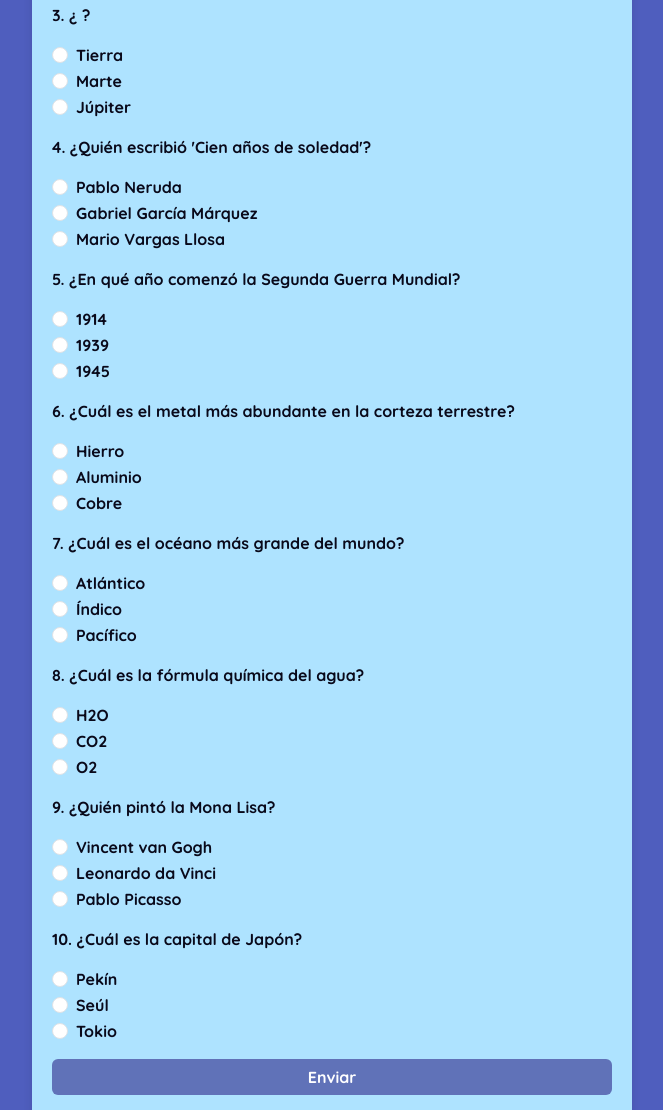
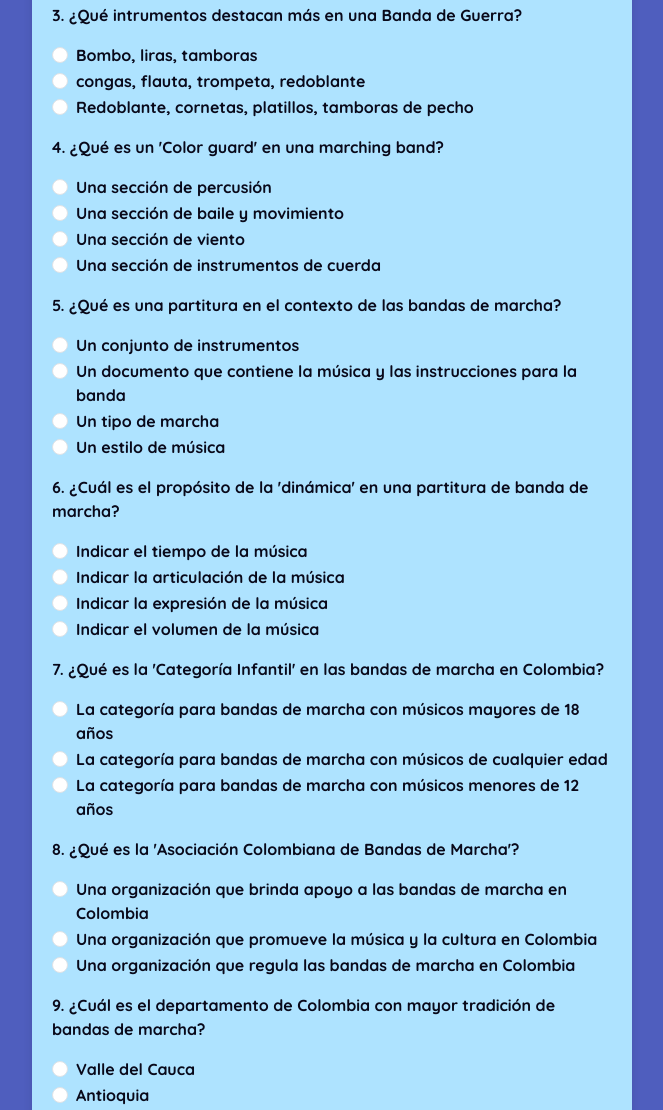
Before and after one commit to itsuka-shido12/BMC, a plain HTML site: page pages/formCerti.html in a window 1280 px wide. Shown: the part 377-1487 px from the top of the page, without its empty margins (308-971 px from the left). Drawn offline with nearby package versions, Linux system fonts and the light colour scheme.

Commit message:
certificacion terminada

```diff
--- a/pages/formCerti.html
+++ b/pages/formCerti.html
@@ -77,14 +77,14 @@
              <!-- Preguntas adicionales -->
              <script>
                  let preguntas = [
-                     { pregunta: "3. ¿   ?", opciones: ["Tierra", "Marte", "Júpiter"], respuesta: "c" },
-                     { pregunta: "4. ¿Quién escribió 'Cien años de soledad'?", opciones: ["Pablo Neruda", "Gabriel García Márquez", "Mario Vargas Llosa"], respuesta: "b" },
-                     { pregunta: "5. ¿En qué año comenzó la Segunda Guerra Mundial?", opciones: ["1914", "1939", "1945"], respuesta: "b" },
-                     { pregunta: "6. ¿Cuál es el metal más abundante en la corteza terrestre?", opciones: ["Hierro", "Aluminio", "Cobre"], respuesta: "b" },
-                     { pregunta: "7. ¿Cuál es el océano más grande del mundo?", opciones: ["Atlántico", "Índico", "Pacífico"], respuesta: "c" },
-                     { pregunta: "8. ¿Cuál es la fórmula química del agua?", opciones: ["H2O", "CO2", "O2"], respuesta: "a" },
-                     { pregunta: "9. ¿Quién pintó la Mona Lisa?", opciones: ["Vincent van Gogh", "Leonardo da Vinci", "Pablo Picasso"], respuesta: "b" },
-                     { pregunta: "10. ¿Cuál es la capital de Japón?", opciones: ["Pekín", "Seúl", "Tokio"], respuesta: "c" }
+                     { pregunta: "3. ¿Qué intrumentos destacan más en una Banda de Guerra?", opciones: ["Bombo, liras, tamboras", "congas, flauta, trompeta, redoblante", "Redoblante, cornetas, platillos, tamboras de pecho"], respuesta: "c" },
+                     { pregunta: "4. ¿Qué es un 'Color guard' en una marching band?", opciones: ["Una sección de percusión", "Una sección de baile y movimiento", "Una sección de viento", "Una sección de instrumentos de cuerda"], respuesta: "b" },
+                     { pregunta: "5. ¿Qué es una partitura en el contexto de las bandas de marcha?", opciones: ["Un conjunto de instrumentos", "Un documento que contiene la música y las instrucciones para la banda", "Un tipo de marcha", "Un estilo de música"], respuesta: "b" },
+                     { pregunta: "6. ¿Cuál es el propósito de la 'dinámica' en una partitura de banda de marcha?", opciones: ["Indicar el tiempo de la música", "Indicar la articulación de la música", "Indicar la expresión de la música", "Indicar el volumen de la música"], respuesta: "d" },
+                     { pregunta: "7. ¿Qué es la 'Categoría Infantil' en las bandas de marcha en Colombia?", opciones: ["La categoría para bandas de marcha con músicos mayores de 18 años", "La categoría para bandas de marcha con músicos de cualquier edad", "La categoría para bandas de marcha con músicos menores de 12 años"], respuesta: "c" },
+                     { pregunta: "8. ¿Qué es la 'Asociación Colombiana de Bandas de Marcha'?", opciones: ["Una organización que brinda apoyo a las bandas de marcha en Colombia", "Una organización que promueve la música y la cultura en Colombia", "Una organización que regula las bandas de marcha en Colombia"], respuesta: "a" },
+                     { pregunta: "9. ¿Cuál es el departamento de Colombia con mayor tradición de bandas de marcha?", opciones: ["Valle del Cauca", "Antioquia", "Cundinamarca", "Santander"], respuesta: "b" },
+
                  ];
 
                  let examForm = document.getElementById("examForm");
```
